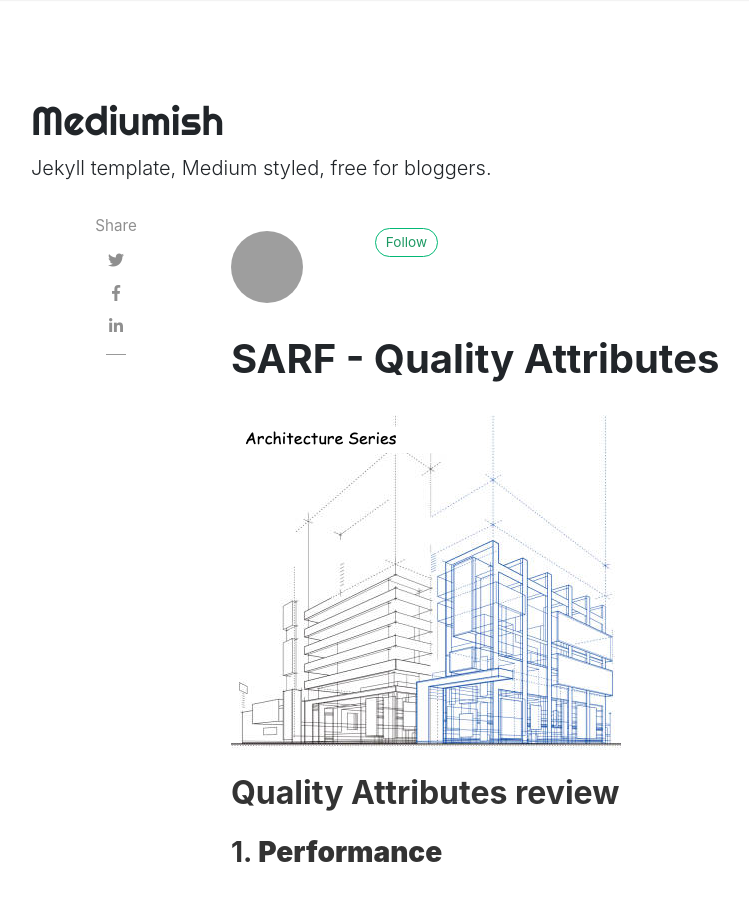
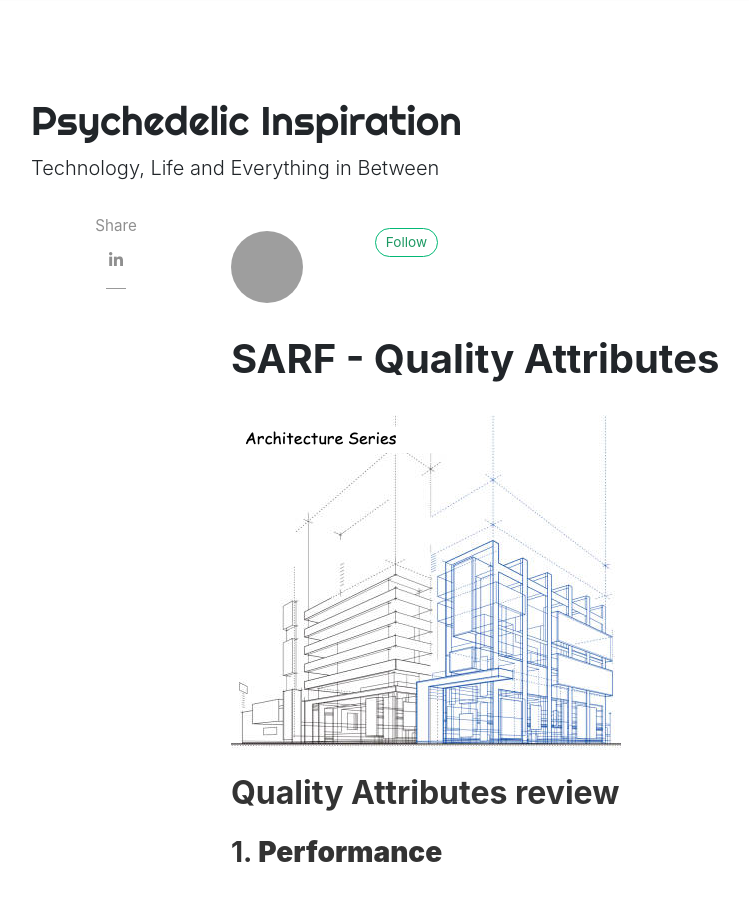
Before and after one commit to arcdesign/arcdesign.github.io, a Jekyll site: the page built from _posts/2024-08-14-quality-attributes.md, in a window 1280 px wide and 900 px high. Shown: the whole window, without its empty margins (54-803 px from the left). Built offline with Jekyll 4.4.1, drawn with Linux system fonts in a browser that asks for light colours; nearby versions of some CDN libraries; comment, search, counter and statistics services are not loaded; some of the changed text lies outside the part shown; grey boxes are pictures that could not be loaded.

Commit message:
Removed fb, twitter share

```diff
--- a/_config.yml
+++ b/_config.yml
@@ -1,7 +1,7 @@
 # Site
-name: "Mediumish"
-title: "Mediumish"
-description: "Jekyll template, Medium styled, free for bloggers."
+name: "Psychedelic Inspiration"
+title: "Psychedelic Inspiration"
+description: "Technology, Life and Everything in Between"
 logo: 'assets/images/logo.png'
 favicon: 'assets/images/logo.png'
 baseurl: /
@@ -13,13 +13,13 @@ permalink: /:title/
 
 # Authors
 authors:
-  sal:
+  souvik:
     name: Souvik
     display_name: Souvik
     gravatar: e56154546cf4be74e393c62d1ae9f9d4
     email: talkativeserious@gmail.com
     web: https://souvikg.com
-    twitter: https://twitter.com/wowthemesnet
+    #twitter: https://twitter.com/wowthemesnet
     description: "Author of SouvikG.com, a tech enthusiast and a kiddish Dad ! I love to tinker with my grey matter. You are currently previewing my journal, where i note down my figments of imagination"
 
 
--- a/_includes/share.html
+++ b/_includes/share.html
@@ -3,7 +3,7 @@
         Share
     </p>
     <ul>
-        <li class="ml-1 mr-1">
+        <!--<li class="ml-1 mr-1">
             <a target="_blank" href="https://twitter.com/intent/tweet?text={{ page.title }}&url={{ page.url | absolute_url }}" onclick="window.open(this.href, 'twitter-share', 'width=550,height=235');return false;">
                 <i class="fab fa-twitter"></i>
             </a>
@@ -13,7 +13,7 @@
             <a target="_blank" href="https://facebook.com/sharer.php?u={{ page.url | absolute_url }}" onclick="window.open(this.href, 'facebook-share', 'width=550,height=435');return false;">
                 <i class="fab fa-facebook-f"></i>
             </a>
-        </li>
+        </li>-->
 
         <li class="ml-1 mr-1">
             <a target="_blank" href="https://www.linkedin.com/shareArticle?mini=true&url={{ page.url | absolute_url }}" onclick="window.open(this.href, 'width=550,height=435');return false;">
--- a/_posts/2024-08-14-quality-attributes.md
+++ b/_posts/2024-08-14-quality-attributes.md
@@ -7,8 +7,6 @@ image: assets/images/arcseries.png
 featured: true
 hidden: true
 ---
-
-
 
 ## Quality Attributes review
 
```
